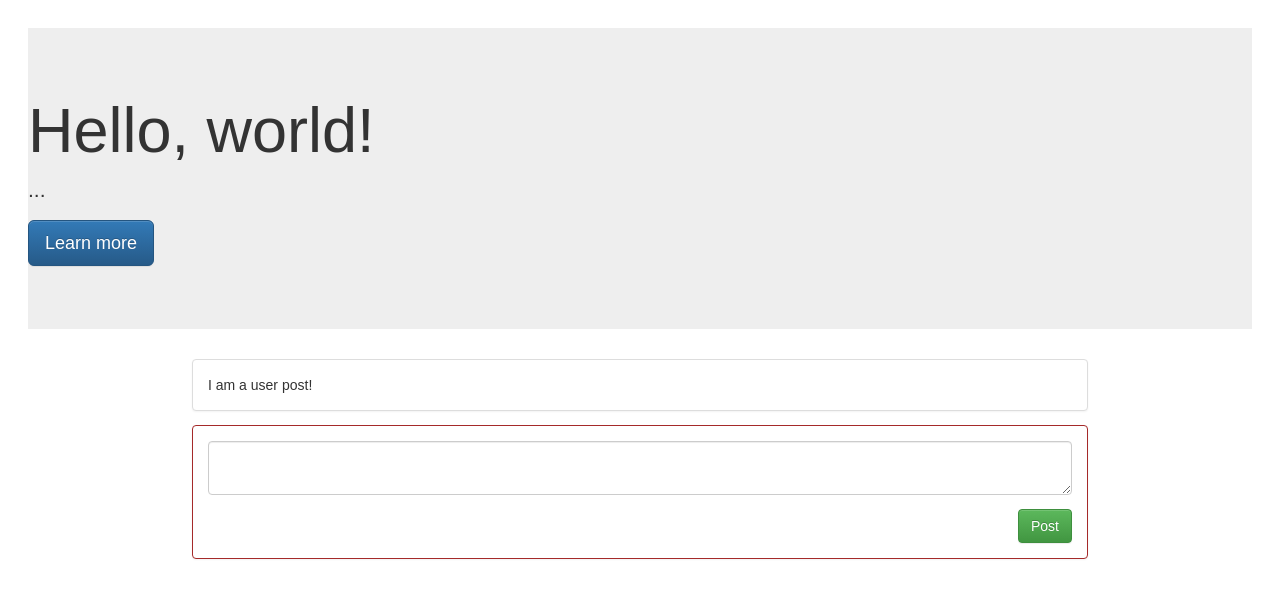
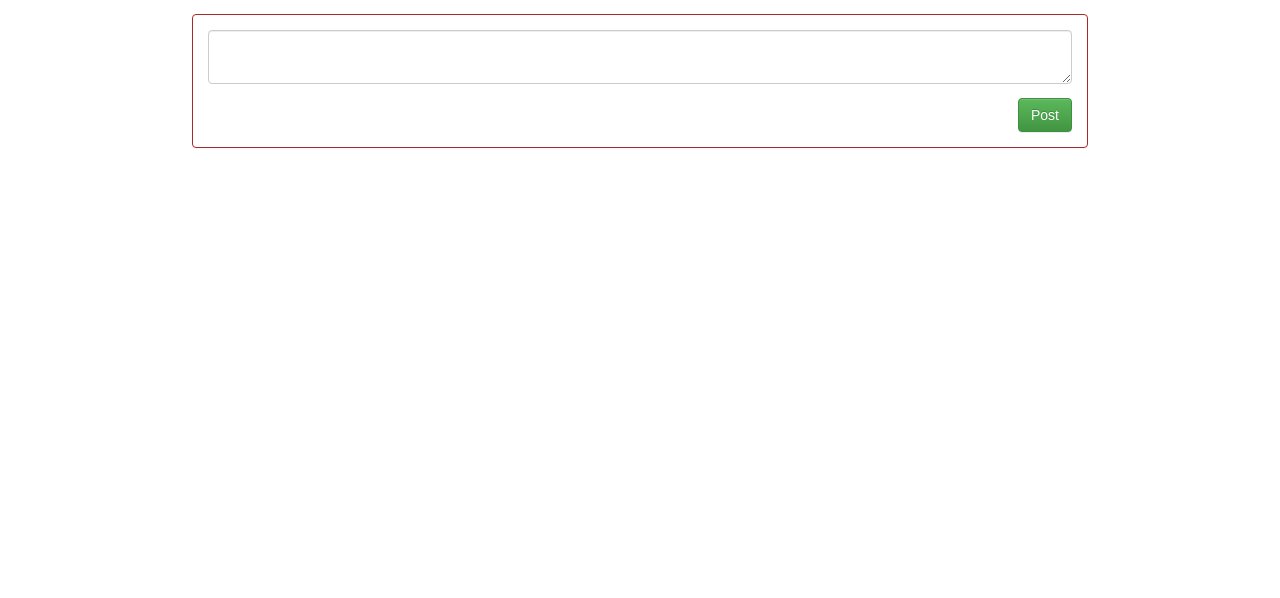
Before and after one commit to maddasahatter7/Hesh, a React (Create React App) app in the folder hesh/: page / in a window 1280 px wide. Shown: the top 598 px of the page. Built offline with nearby package versions, Linux system fonts and the light colour scheme.

Commit message:
new state

```diff
--- a/hesh/src/App.js
+++ b/hesh/src/App.js
@@ -3,15 +3,34 @@ import Post from './Post/component/Post';
 import './App.css';
 
 class App extends Component {
+  constructor(props) {
+    super(props);
+
+    this.addPost = this.addPost.bind(this);
+
+    this.state = {
+      posts: [],
+      newPostBody: '',
+    }
+  }
+
+  addPost() {
+   const newState = Object.assign({}, this.state);
+   newState.posts.push(this.state.newPostBody);
+   newState.newPostBody = '';
+   this.setState(newState);
+    }
+
   render() {
     return (
       <div>
-        <div className="jumbotron">
-          <h1>Hello, world!</h1>
-            <p>...</p>
-          <p><a className="btn btn-primary btn-lg" href="getbootstrap.com" role="button">Learn more</a></p>
-        </div>
-        <Post />
+        {
+          this.state.posts.map((postBody, idx) => {
+            return (
+             <Post key={idx} postBody={postBody} />
+            )
+          })
+        }
           <div className="panel panel-default post-editor-input">
             <div className="panel-body">
               <textarea className="form-control" />
--- a/hesh/src/Post/component/Post.jsx
+++ b/hesh/src/Post/component/Post.jsx
@@ -2,10 +2,10 @@ import React from 'react';
 
 const Post = (props) => (
     <div className="panel panel-default panel-post">
-    <div className="panel-body">
-    I am a user post!
+        <div className="panel-body">
+           { props.postBody }
+        </div>
     </div>
-  </div>
 );
 
 export default Post;
```
